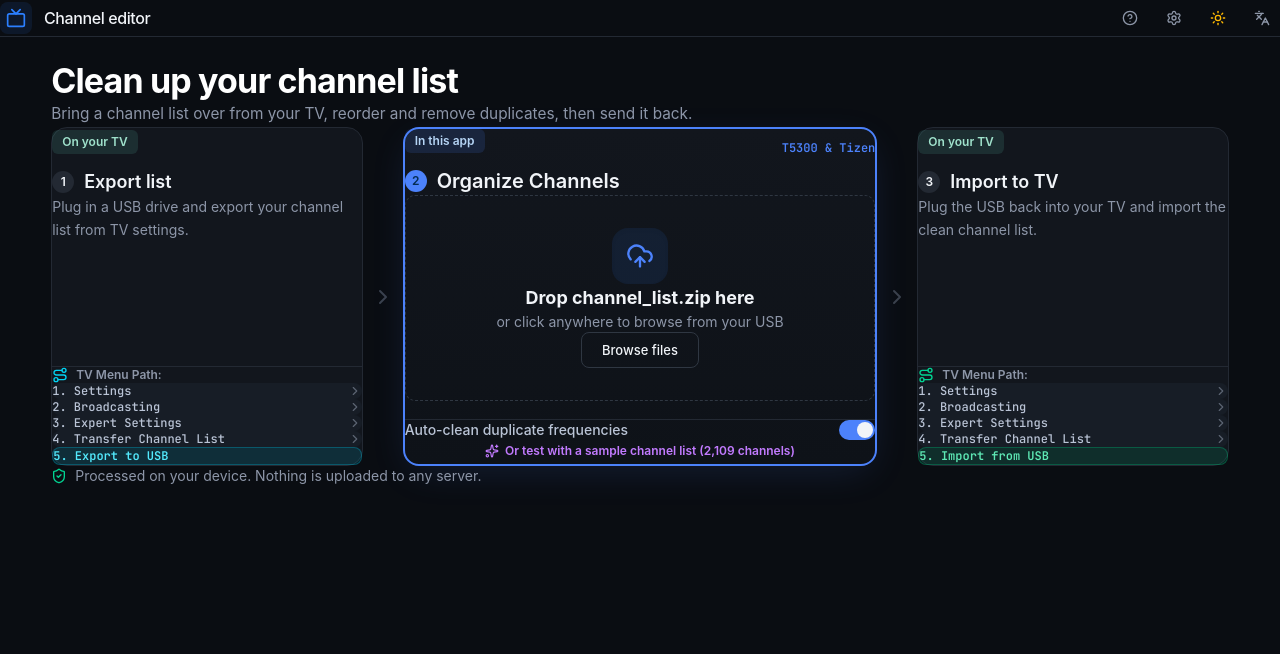
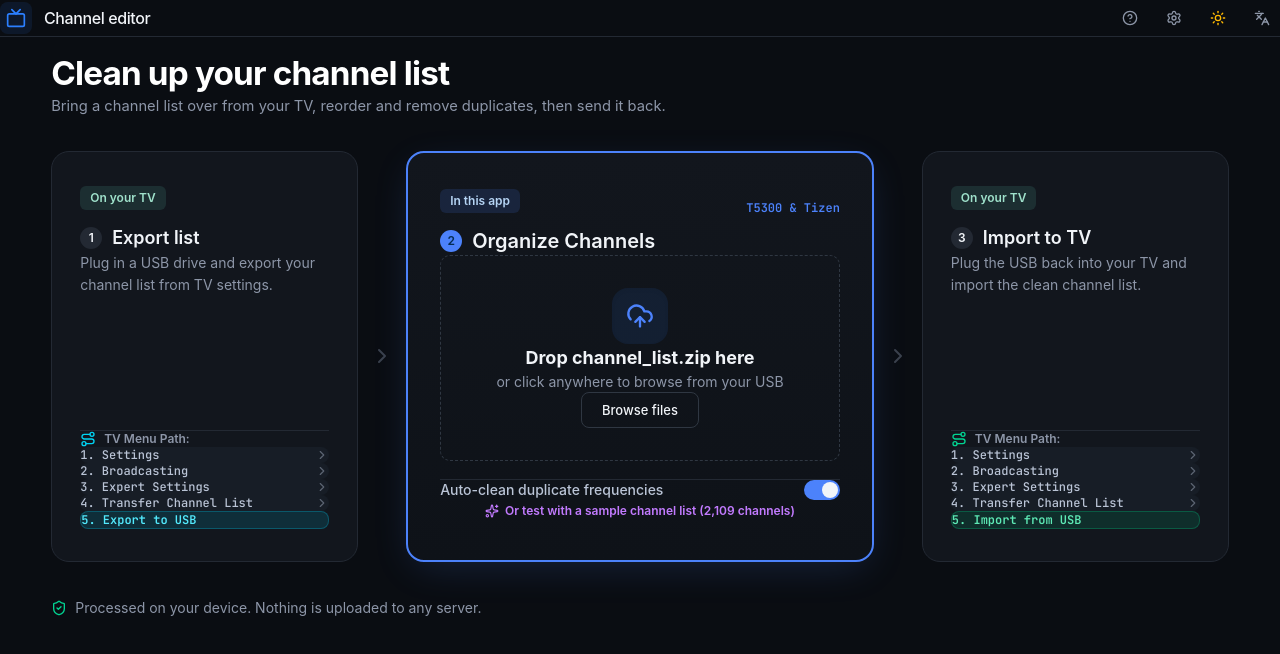
Before and after one commit to sam7Muhammad/channel-editor, a React (Vite) app: page / in a window 1280 px wide. Shown: the top 654 px of the page. Built offline with nearby package versions, Linux system fonts and the light colour scheme.

Commit message:
Apply generous 4-way padding to all cards and top/bottom margins

```diff
--- a/src/components/FileUploader.tsx
+++ b/src/components/FileUploader.tsx
@@ -1,5 +1,5 @@
 import React, { useRef, useState } from 'react';
-import { UploadCloud, ChevronRight, Route, ShieldCheck, Sparkles, Tv, ArrowRight } from 'lucide-react';
+import { UploadCloud, ChevronRight, Route, ShieldCheck, Sparkles } from 'lucide-react';
 import { translations } from '../utils/i18n';
 
 interface FileUploaderProps {
@@ -56,20 +56,20 @@ export const FileUploader: React.FC<FileUploaderProps> = ({
   return (
     <div
       className="w-full flex-1 flex flex-col justify-start animate-fade-in"
-      style={{ padding: '24px clamp(24px, 4vw, 64px) 48px' }}
+      style={{ padding: '16px clamp(24px, 4vw, 64px) 48px' }}
     >
 
       {/* ── Page Heading ── */}
-      <div className="mb-8">
+      <div className="mb-2 mt-2">
         <h1
-          className="font-bold text-white mb-2.5 tracking-tight"
-          style={{ fontSize: 'clamp(26px, 2.8vw, 34px)', lineHeight: 1.2 }}
+          className="font-bold text-white mb-2 tracking-tight"
+          style={{ fontSize: 'clamp(24px, 2.6vw, 34px)', lineHeight: 1.25 }}
         >
           {language === 'ar' ? 'رتّب ونظّف قائمة قنواتك' : 'Clean up your channel list'}
         </h1>
         <p
           className="leading-relaxed max-w-3xl"
-          style={{ fontSize: 'clamp(14px, 1.2vw, 16px)', color: '#8D96A8' }}
+          style={{ fontSize: 'clamp(14px, 1.15vw, 16px)', color: '#8D96A8' }}
         >
           {language === 'ar'
             ? 'انقل قائمة القنوات من شاشتك عبر الفلاشة، رتّب واحذف الترددات المكررة، ثم أعدها للشاشة.'
@@ -77,17 +77,17 @@ export const FileUploader: React.FC<FileUploaderProps> = ({
         </p>
       </div>
 
-      {/* ── 3 Steps Row ── */}
-      <div className="steps-row items-stretch">
+      {/* ── 3 Steps Row (with 4-way padding on cards and top/bottom margins) ── */}
+      <div className="steps-row">
 
         {/* ── Step 1: On your TV ── */}
-        <div className="step-card p-6 sm:p-7 flex flex-col justify-between space-y-6">
-          <div className="space-y-3">
+        <div className="step-card flex flex-col justify-between">
+          <div className="space-y-3.5 mb-6">
             <span className="badge-tv text-xs font-semibold px-3 py-1">
               {language === 'ar' ? 'من الشاشة' : 'On your TV'}
             </span>
 
-            <div className="flex items-center gap-2.5">
+            <div className="flex items-center gap-2.5 pt-1">
               <span className="step-num w-7 h-7 text-xs font-bold">1</span>
               <span className="font-semibold text-lg text-[#F1F4F8]">
                 {language === 'ar' ? 'تصدير القائمة' : 'Export list'}
@@ -101,14 +101,14 @@ export const FileUploader: React.FC<FileUploaderProps> = ({
             </p>
           </div>
 
-          {/* Clean Step-by-Step Path */}
-          <div className="border-t border-[#232933] pt-4 space-y-2.5">
+          {/* Clean Step-by-Step Path with ample padding */}
+          <div className="border-t border-[#232933] pt-5 mt-auto space-y-3">
             <div className="flex items-center gap-2 text-xs font-semibold text-[#8D96A8]">
               <Route className="w-4 h-4 text-cyan-400" />
               <span>{language === 'ar' ? 'مسار القائمة في الشاشة:' : 'TV Menu Path:'}</span>
             </div>
 
-            <div className="space-y-1.5 text-xs font-medium text-[#BAC4D6]">
+            <div className="space-y-2 text-xs font-medium text-[#BAC4D6]">
               {[
                 language === 'ar' ? '1. الإعدادات (Settings)' : '1. Settings',
                 language === 'ar' ? '2. البث (Broadcasting)' : '2. Broadcasting',
@@ -118,8 +118,10 @@ export const FileUploader: React.FC<FileUploaderProps> = ({
               ].map((step, idx) => (
                 <div
                   key={idx}
-                  className={`px-3 py-1.5 rounded-lg text-xs font-mono flex items-center justify-between ${
-                    idx === 4 ? 'bg-cyan-500/15 text-cyan-300 font-bold border border-cyan-500/30' : 'bg-[#171D26] text-[#BAC4D6]'
+                  className={`px-3 py-2 rounded-lg text-xs font-mono flex items-center justify-between transition-colors ${
+                    idx === 4
+                      ? 'bg-cyan-500/15 text-cyan-300 font-bold border border-cyan-500/30'
+                      : 'bg-[#171D26] text-[#BAC4D6]'
                   }`}
                 >
                   <span>{step}</span>
@@ -136,8 +138,8 @@ export const FileUploader: React.FC<FileUploaderProps> = ({
         </div>
 
         {/* ── Step 2: Main In this app (Spacious Dropzone) ── */}
-        <div className="step-card main p-6 sm:p-8 flex flex-col justify-between space-y-6 shadow-2xl">
-          <div className="space-y-4">
+        <div className="step-card main flex flex-col justify-between">
+          <div className="space-y-4 mb-6">
             <div className="flex items-center justify-between">
               <span className="badge-app text-xs font-semibold px-3 py-1">
                 {language === 'ar' ? 'في هذا التطبيق' : 'In this app'}
@@ -145,20 +147,20 @@ export const FileUploader: React.FC<FileUploaderProps> = ({
               <span className="text-xs font-mono text-[#4C82FB] font-semibold">T5300 & Tizen</span>
             </div>
 
-            <div className="flex items-center gap-2.5">
+            <div className="flex items-center gap-2.5 pt-1">
               <span className="step-num on w-7 h-7 text-xs font-bold">2</span>
               <span className="font-semibold text-lg sm:text-xl text-[#F1F4F8]">
                 {language === 'ar' ? 'الترتيب والتنظيم الذكي' : 'Organize Channels'}
               </span>
             </div>
 
-            {/* Spacious Dropzone with even internal padding */}
+            {/* Spacious Dropzone with generous 4-way padding */}
             <div
               onDragOver={handleDragOver}
               onDragLeave={handleDragLeave}
               onDrop={handleDrop}
               onClick={() => fileInputRef.current?.click()}
-              className={`clean-dropzone flex flex-col items-center justify-center text-center p-8 sm:p-10 space-y-3 cursor-pointer transition-all ${
+              className={`clean-dropzone flex flex-col items-center justify-center text-center p-8 sm:p-11 my-4 space-y-3.5 cursor-pointer transition-all ${
                 isDragging ? 'border-[#4C82FB] bg-[rgba(76,130,251,0.14)] scale-[1.01]' : 'hover:border-[#4C82FB]'
               }`}
             >
@@ -170,7 +172,7 @@ export const FileUploader: React.FC<FileUploaderProps> = ({
                 className="hidden"
               />
 
-              <div className="w-14 h-14 rounded-2xl bg-blue-500/10 flex items-center justify-center text-[#4C82FB] shadow-inner mb-1">
+              <div className="w-14 h-14 rounded-2xl bg-blue-500/10 flex items-center justify-center text-[#4C82FB] shadow-inner">
                 <UploadCloud className="w-7 h-7" />
               </div>
 
@@ -185,7 +187,7 @@ export const FileUploader: React.FC<FileUploaderProps> = ({
 
               <button
                 type="button"
-                className="clean-browse-btn px-6 py-2 text-sm font-semibold rounded-xl mt-2 hover:bg-[#1B212B] transition-all"
+                className="clean-browse-btn px-6 py-2.5 text-sm font-semibold rounded-xl mt-2 hover:bg-[#1B212B] transition-all"
                 disabled={isLoading}
                 onClick={(e) => {
                   e.stopPropagation();
@@ -200,7 +202,7 @@ export const FileUploader: React.FC<FileUploaderProps> = ({
           </div>
 
           {/* Auto-clean toggle & sample link */}
-          <div className="border-t border-[#232933] pt-4 space-y-3">
+          <div className="border-t border-[#232933] pt-5 mt-auto space-y-3.5">
             <div className="flex items-center justify-between gap-3">
               <span className="text-xs sm:text-sm text-[#BAC4D6] font-medium">
                 {language === 'ar' ? 'تنظيف الترددات المكررة تلقائياً' : 'Auto-clean duplicate frequencies'}
@@ -237,13 +239,13 @@ export const FileUploader: React.FC<FileUploaderProps> = ({
         </div>
 
         {/* ── Step 3: On your TV ── */}
-        <div className="step-card p-6 sm:p-7 flex flex-col justify-between space-y-6">
-          <div className="space-y-3">
+        <div className="step-card flex flex-col justify-between">
+          <div className="space-y-3.5 mb-6">
             <span className="badge-tv text-xs font-semibold px-3 py-1">
               {language === 'ar' ? 'من الشاشة' : 'On your TV'}
             </span>
 
-            <div className="flex items-center gap-2.5">
+            <div className="flex items-center gap-2.5 pt-1">
               <span className="step-num w-7 h-7 text-xs font-bold">3</span>
               <span className="font-semibold text-lg text-[#F1F4F8]">
                 {language === 'ar' ? 'استيراد للشاشة' : 'Import to TV'}
@@ -257,14 +259,14 @@ export const FileUploader: React.FC<FileUploaderProps> = ({
             </p>
           </div>
 
-          {/* Clean Step-by-Step Path */}
-          <div className="border-t border-[#232933] pt-4 space-y-2.5">
+          {/* Clean Step-by-Step Path with ample padding */}
+          <div className="border-t border-[#232933] pt-5 mt-auto space-y-3">
             <div className="flex items-center gap-2 text-xs font-semibold text-[#8D96A8]">
               <Route className="w-4 h-4 text-emerald-400" />
               <span>{language === 'ar' ? 'مسار الاستيراد في الشاشة:' : 'TV Menu Path:'}</span>
             </div>
 
-            <div className="space-y-1.5 text-xs font-medium text-[#BAC4D6]">
+            <div className="space-y-2 text-xs font-medium text-[#BAC4D6]">
               {[
                 language === 'ar' ? '1. الإعدادات (Settings)' : '1. Settings',
                 language === 'ar' ? '2. البث (Broadcasting)' : '2. Broadcasting',
@@ -274,8 +276,10 @@ export const FileUploader: React.FC<FileUploaderProps> = ({
               ].map((step, idx) => (
                 <div
                   key={idx}
-                  className={`px-3 py-1.5 rounded-lg text-xs font-mono flex items-center justify-between ${
-                    idx === 4 ? 'bg-emerald-500/15 text-emerald-300 font-bold border border-emerald-500/30' : 'bg-[#171D26] text-[#BAC4D6]'
+                  className={`px-3 py-2 rounded-lg text-xs font-mono flex items-center justify-between transition-colors ${
+                    idx === 4
+                      ? 'bg-emerald-500/15 text-emerald-300 font-bold border border-emerald-500/30'
+                      : 'bg-[#171D26] text-[#BAC4D6]'
                   }`}
                 >
                   <span>{step}</span>
--- a/src/styles/index.css
+++ b/src/styles/index.css
@@ -98,22 +98,27 @@ body[dir="rtl"] {
 /* Steps Row & Cards Grid */
 .steps-row {
   display: grid;
-  grid-template-columns: minmax(0,1.05fr) minmax(20px,40px) minmax(0,1.6fr) minmax(20px,40px) minmax(0,1.05fr);
+  grid-template-columns: minmax(0,1.05fr) minmax(24px,48px) minmax(0,1.6fr) minmax(24px,48px) minmax(0,1.05fr);
   align-items: stretch;
   width: 100%;
+  margin-top: 32px;
+  margin-bottom: 36px;
 }
 
 @media (max-width: 960px) {
   .steps-row {
     grid-template-columns: 1fr;
-    gap: 20px;
+    gap: 24px;
+    margin-top: 24px;
+    margin-bottom: 28px;
   }
 }
 
 .step-card {
   background: var(--bg-card);
   border: 1px solid var(--border-color);
-  border-radius: 16px;
+  border-radius: 18px;
+  padding: 32px 28px;
   min-width: 0;
   display: flex;
   flex-direction: column;
@@ -123,7 +128,8 @@ body[dir="rtl"] {
 .step-card.main {
   border: 2px solid var(--accent-blue);
   background: linear-gradient(180deg, rgba(18, 22, 29, 1) 0%, rgba(14, 18, 24, 1) 100%);
-  box-shadow: 0 10px 40px -10px rgba(76, 130, 251, 0.18);
+  box-shadow: 0 10px 40px -10px rgba(76, 130, 251, 0.22);
+  padding: 36px 32px;
 }
 
 /* Badges */
```
